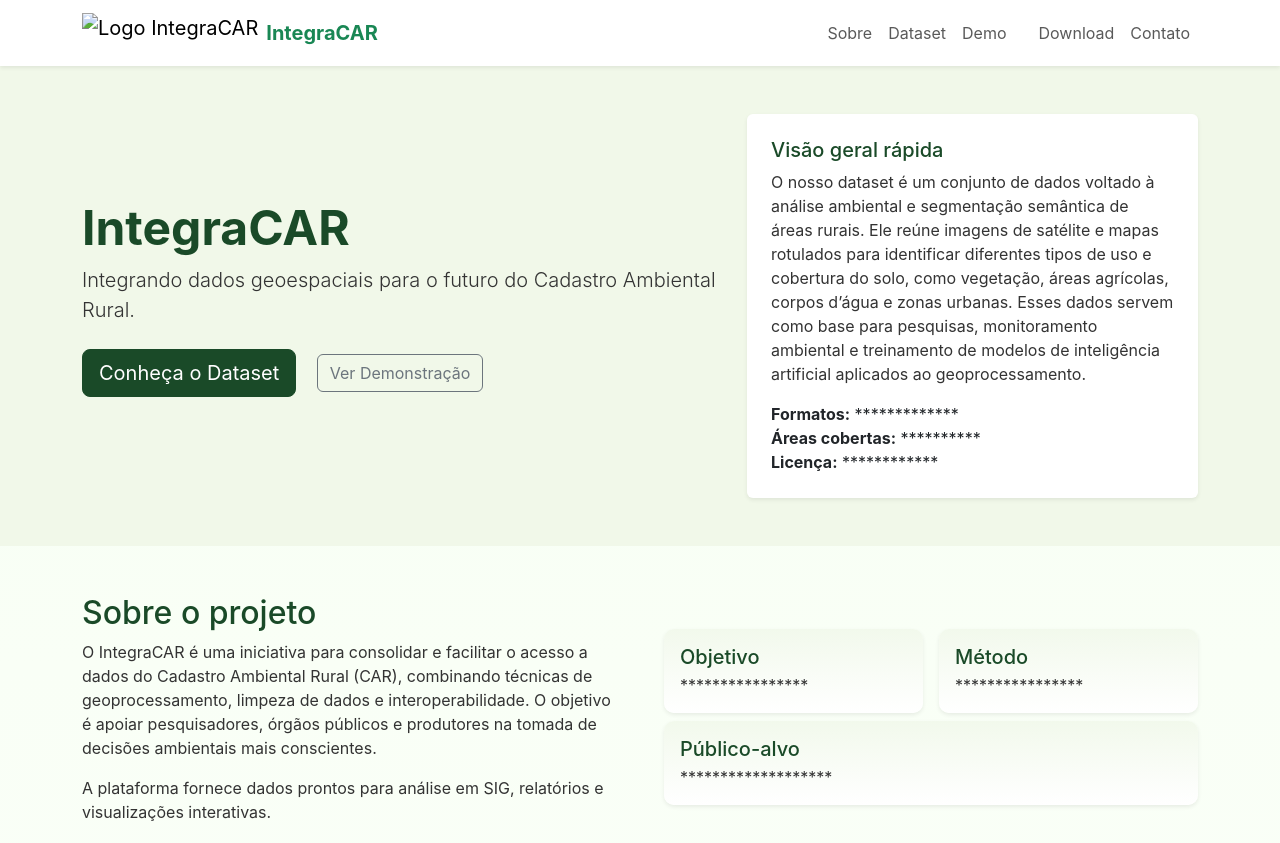
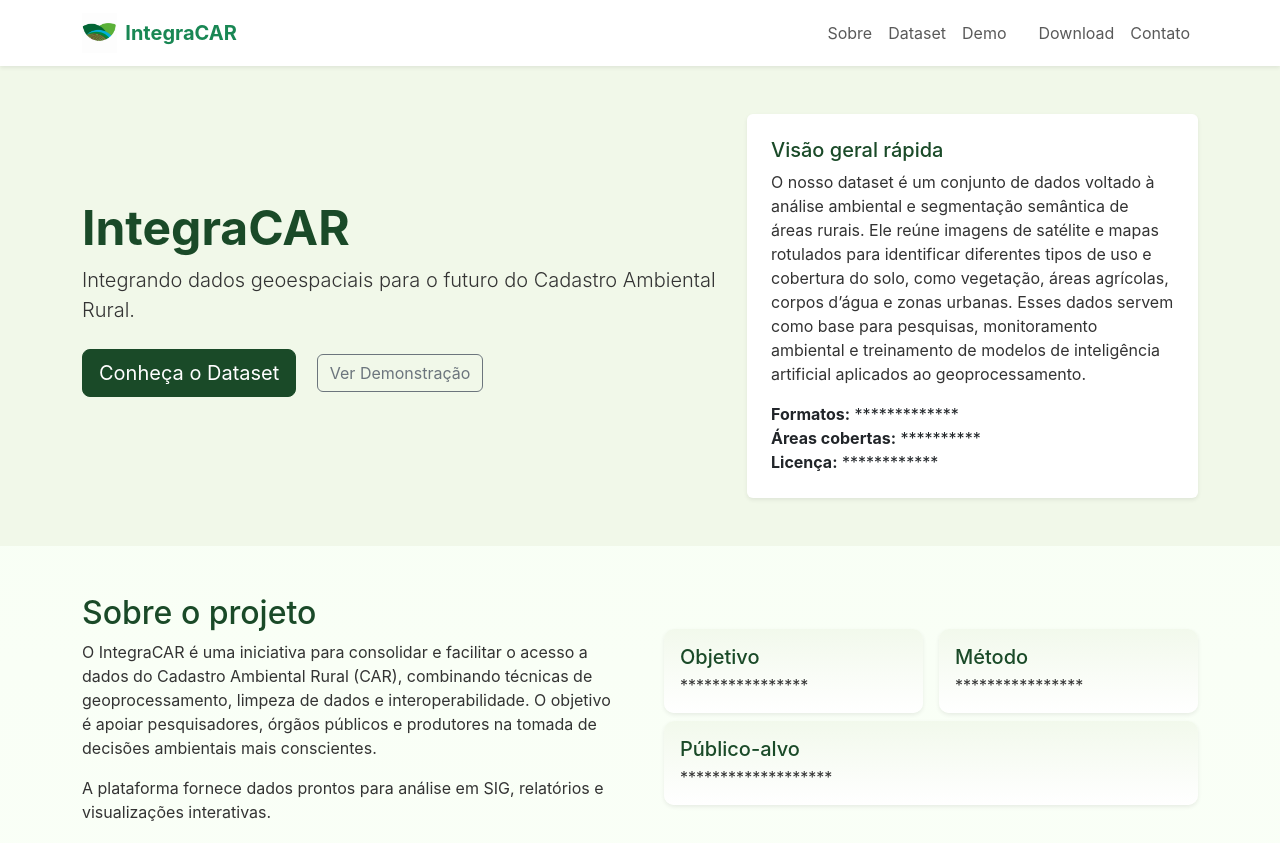
Before and after one commit to Vinicius-Reinholz/LANDING-PAGE-INTEGRACAR, a plain HTML site: page index.html in a window 1280 px wide. Shown: the top 843 px of the page. Drawn offline with nearby package versions, Linux system fonts and the light colour scheme; the site is published under a folder, as on GitHub Pages, so addresses that start at the root find nothing.

```diff
--- a/index.html
+++ b/index.html
@@ -25,7 +25,7 @@
     <nav class="navbar navbar-expand-lg navbar-light bg-white shadow-sm sticky-top">
         <div class="container">
             <a class="navbar-brand d-flex align-items-center" href="#hero">
-                <img src="/LANDING-PAGE-INTEGRACAR/Logo-IntegraCAR.png" alt="Logo IntegraCAR" height="40" class="me-2">
+                <img src="Logo-IntegraCAR.png" alt="Logo IntegraCAR" height="40" class="me-2">
                 <span class="fw-bold text-success">IntegraCAR</span>
             </a>
 
```
